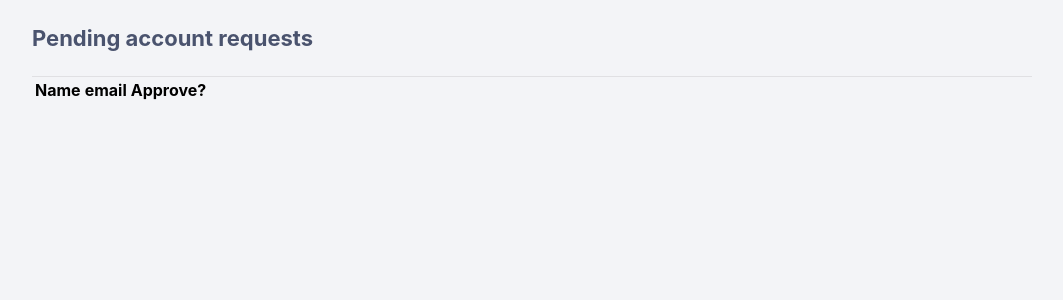
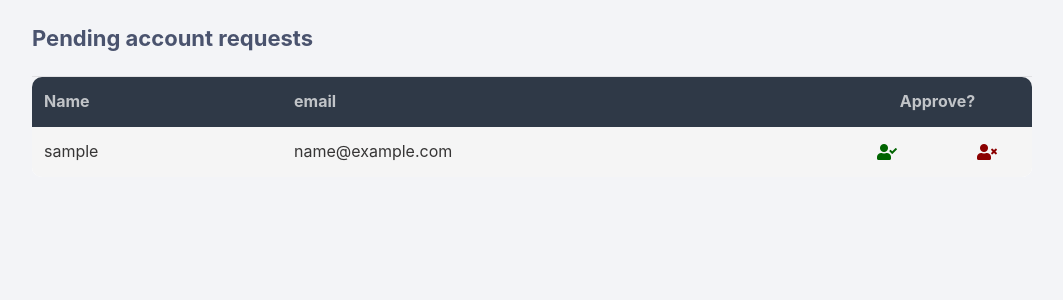
Before and after one commit to EliasVerstappe/webtest, a PHP site: page /documents/approve_user.php in a window 1280 px wide. Shown: the part 68-368 px from the top of the page, without its empty margins (108-1171 px from the left). Run offline with PHP 8.4, Linux system fonts and the light colour scheme; the visitor is signed in with stand-in values (Sample User, id 1); tables that the repository leaves empty or names only in its code hold one stand-in row (values such as "Sample post"); lists and menus that the app fills with data are empty.

Commit message:
add some css and display table from database

```diff
--- a/documents/approve_user.php
+++ b/documents/approve_user.php
@@ -10,6 +10,7 @@ if (!isset($_SESSION['loggedin'])) {
     <head>
         <title>Lab Mechatronica</title>
         <link href="../style.css" rel="stylesheet" type="text/css">
+        <link href="../styles/approve_user.css" rel="stylesheet" type="text/css">
         <link rel="stylesheet" href="https://use.fontawesome.com/releases/v5.7.1/css/all.css">
     </head>
     <body>
@@ -25,11 +26,30 @@ if (!isset($_SESSION['loggedin'])) {
             <h2>Pending account requests</h2>
 
             <table>
-                <tr>
-                    <th>Name</th>
-                    <th>email</th>
-                    <th>Approve?</th>
+                <tr class="table-head-row">
+                    <th class="table-head-name">Name</th>
+                    <th class="table-head-email">email</th>
+                    <th colspan="2" class="table-head-approve">Approve?</th>
                 </tr>
+
+                <?php
+                include_once ('../config/db-conn.php');
+                $sql = "SELECT username, email FROM pending_users";
+                $result = $dbc->query($sql);
+
+                if ($result->num_rows > 0) {
+                    while($row = $result->fetch_assoc()) {
+                    echo "<tr><td>" . $row["username"]. "</td><td>" . $row["email"] .
+                    "</td>" .
+                        "<td><button class=\"approve-button\"><i class=\"fas fa-user-check\"></i></button></td>" .
+                        "<td><button class=\"decline-button\"><i class=\"fas fa-user-times\"></i></button></td>" .
+                    "</tr>";
+                }
+                echo "</table>";
+                } else { echo "0 results"; }
+                ?>
+
+
 
 
             </table>
--- a/documents/register.php
+++ b/documents/register.php
@@ -16,7 +16,7 @@
             $name = $_POST['username'];
             $email = $_POST['email'];
 
-            $sql = ("INSERT INTO users (username, email, password) VALUES ('{$name}', '{$email}', '{$hashed_pwd}')");
+            $sql = ("INSERT INTO pending_users (username, email, password) VALUES ('{$name}', '{$email}', '{$hashed_pwd}')");
             $stmt = $dbc->prepare($sql);
             if(!$stmt){
                echo "Prepare failed: (". $dbc->errno.") ".$dbc->error."<br>";
--- /dev/null
+++ b/styles/approve_user.css
@@ -0,0 +1,80 @@
+.content {
+	width: 1000px;
+	margin: 0 auto;
+}
+
+table {
+    width: 1000px;
+    border-spacing: 1;
+    border-collapse: collapse;
+    background: white;
+    border-radius: 10px;
+    overflow: hidden;
+    width: 100%;
+    margin: 0 auto;
+    position: relative;
+}
+table td, table th {
+    padding-left: 12px;
+}
+table thead tr {
+    height: 60px;
+}
+table tbody tr {
+    height: 50px;
+}
+
+.table-head-row {
+    background: #2f3947;
+    color: #c1c4c8;
+}
+
+
+tbody tr:nth-child(even) {
+    background-color: #f5f5f5;
+}
+
+tbody tr {
+    font-family: OpenSans-Regular;
+    font-size: 15px;
+    color: #363535;
+    line-height: 1.2;
+    font-weight: unset;
+}
+
+
+
+.table-head-name {
+    width: 25%;
+    text-align: left;
+}
+
+.table-head-email {
+    width: 55%;
+    text-align: left;
+}
+
+.table-head-approve {
+    width: 20%;
+    text-align: center;
+}
+
+.approve-button {
+    background: none;
+    color: darkgreen;
+    border: none;
+    width: 99%;
+}
+.approve-button:hover {
+    color: lightgreen;
+}
+
+.decline-button {
+    background: none;
+    color: darkred;
+	border: none;
+    width: 99%;
+}
+.decline-button:hover {
+    color: lightsalmon;
+}
```
